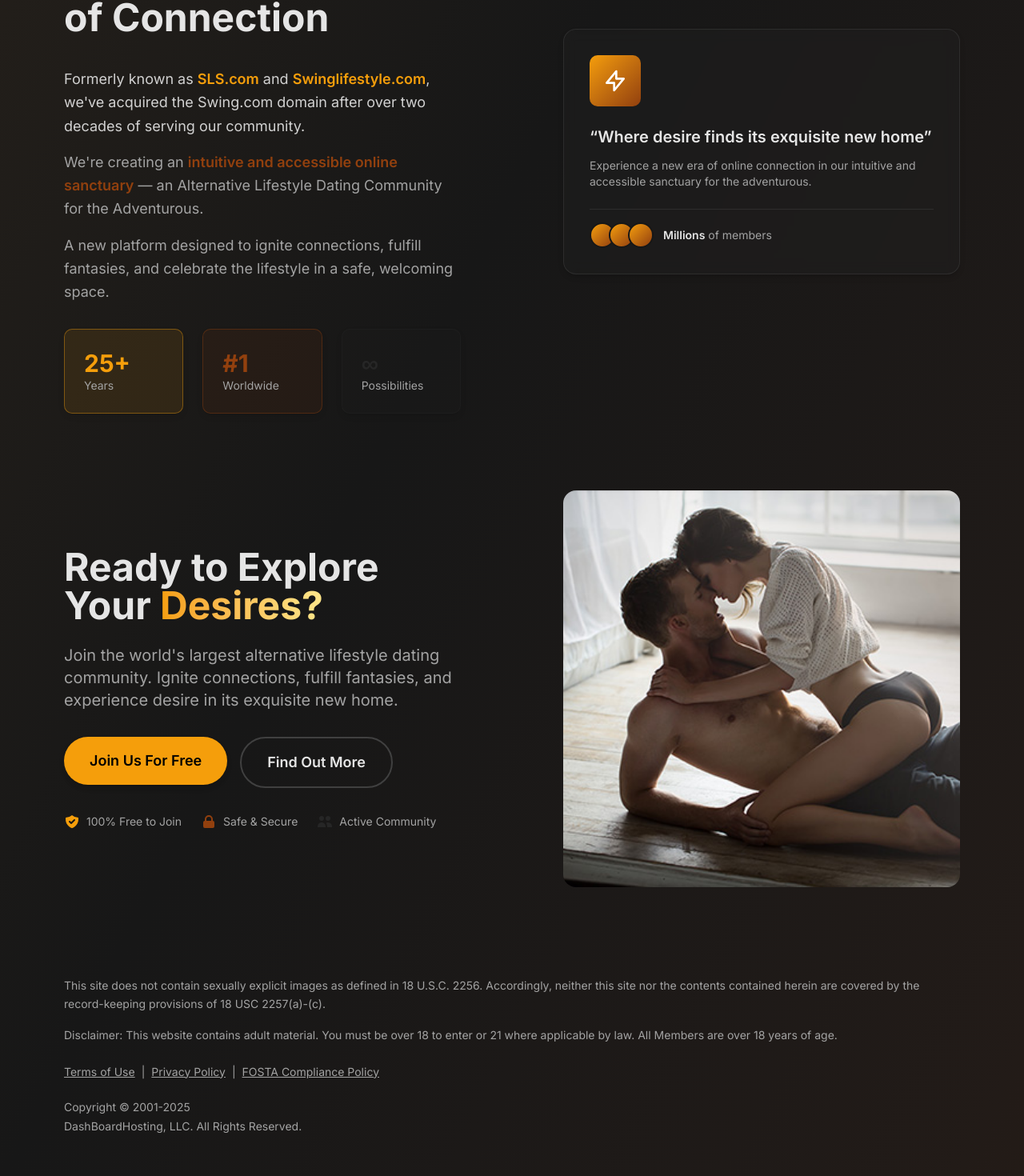
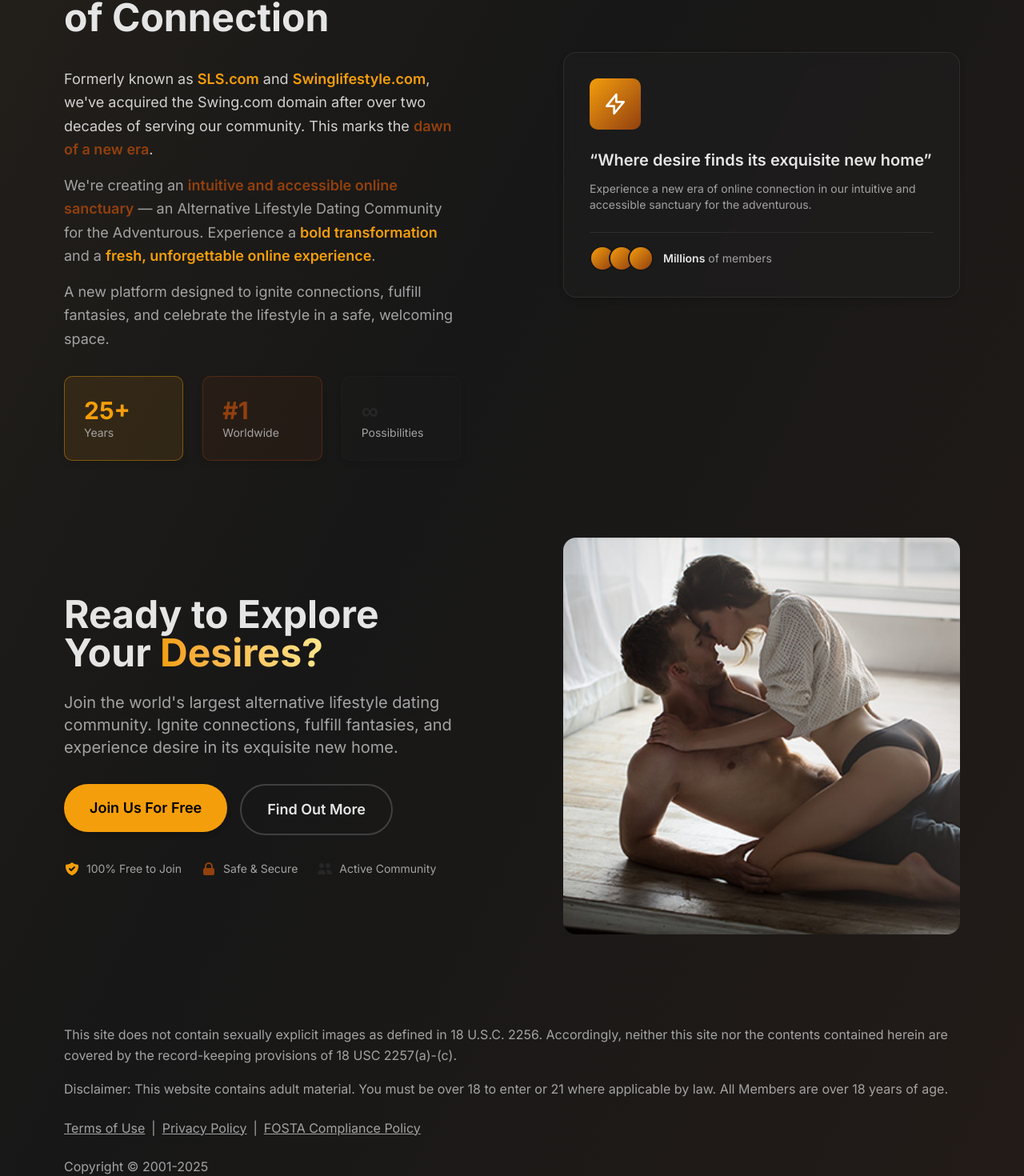
Before and after one commit to mysleekdesigns/swing-lp, a Next.js app: page / in a window 1280 px wide. Shown: the part 1003-2473 px from the top of the page at 80% size. Built offline with nearby package versions, Linux system fonts and the light colour scheme.

Commit message:
fixed all links

```diff
--- a/src/components/features/LoginCard.tsx
+++ b/src/components/features/LoginCard.tsx
@@ -1,6 +1,7 @@
 "use client"
 
 import * as React from "react"
+import Link from "next/link"
 import { motion } from "framer-motion"
 import { Input } from "@/components/ui/input"
 import { Label } from "@/components/ui/label"
@@ -249,12 +250,12 @@ export function LoginCard() {
           >
             <p className="text-sm text-muted-foreground">
               Don&apos;t have an account?{" "}
-              <a
-                href="#"
+              <Link
+                href="/signup"
                 className="text-primary hover:text-primary/80 font-semibold transition-colors duration-200"
               >
                 Sign up
-              </a>
+              </Link>
             </p>
           </motion.div>
         </div>
--- a/src/components/features/SignupCard.tsx
+++ b/src/components/features/SignupCard.tsx
@@ -377,13 +377,13 @@ export function SignupCard() {
                   className="text-sm text-muted-foreground cursor-pointer leading-relaxed"
                 >
                   I accept the{" "}
-                  <a href="#" className="text-primary hover:text-primary/80 transition-colors">
+                  <Link href="/terms-and-conditions" className="text-primary hover:text-primary/80 transition-colors">
                     Terms and Conditions
-                  </a>{" "}
+                  </Link>{" "}
                   and{" "}
-                  <a href="#" className="text-primary hover:text-primary/80 transition-colors">
+                  <Link href="/privacy-policy" className="text-primary hover:text-primary/80 transition-colors">
                     Privacy Policy
-                  </a>
+                  </Link>
                 </Label>
               </div>
               {errors.acceptTerms && (
--- a/src/components/layout/Footer.tsx
+++ b/src/components/layout/Footer.tsx
@@ -28,17 +28,17 @@ const Footer = () => {
       <div className="max-w-[1600px] mx-auto px-6 md:px-12 lg:px-16 xl:px-20 2xl:px-24 py-8 md:py-10 lg:py-12 xl:py-16 2xl:py-20">
         {/* Legal Disclaimers */}
         <div className="space-y-4 mb-6">
-          <p className="text-muted-foreground text-sm leading-relaxed">
+          <p className="text-muted-foreground text-base leading-relaxed">
             This site does not contain sexually explicit images as defined in 18 U.S.C. 2256. Accordingly, neither this site nor the contents contained herein are covered by the record-keeping provisions of 18 USC 2257(a)-(c).
           </p>
-          <p className="text-muted-foreground text-sm leading-relaxed">
+          <p className="text-muted-foreground text-base leading-relaxed">
             Disclaimer: This website contains adult material. You must be over 18 to enter or 21 where applicable by law. All Members are over 18 years of age.
           </p>
         </div>
 
         {/* Navigation Links */}
         <div className="mb-6">
-          <p className="text-sm">
+          <p className="text-base">
             <a
               href="/terms-and-conditions"
               className="text-muted-foreground hover:text-foreground underline transition-colors duration-200"
@@ -64,10 +64,10 @@ const Footer = () => {
 
         {/* Copyright */}
         <div className="space-y-1">
-          <p className="text-muted-foreground text-sm">
+          <p className="text-muted-foreground text-base">
             Copyright © 2001-{currentYear}
           </p>
-          <p className="text-muted-foreground text-sm">
+          <p className="text-muted-foreground text-base">
             DashBoardHosting, LLC. All Rights Reserved.
           </p>
         </div>
--- a/src/components/sections/BrandStorySection.tsx
+++ b/src/components/sections/BrandStorySection.tsx
@@ -4,7 +4,7 @@ import { motion } from 'framer-motion';
 
 export function BrandStorySection() {
   return (
-    <section className="relative overflow-hidden py-12 md:py-14 lg:py-16 xl:py-12 2xl:py-16">
+    <section id="brand-story" className="relative overflow-hidden py-12 md:py-14 lg:py-16 xl:py-12 2xl:py-16">
       {/* Content Container */}
       <div className="relative mx-auto max-w-[1600px] px-6 md:px-12 lg:px-16 xl:px-20 2xl:px-24">
         <div className="grid gap-16 md:gap-20 lg:grid-cols-2 lg:gap-24 xl:gap-32 2xl:gap-40">
@@ -34,11 +34,11 @@ export function BrandStorySection() {
             {/* Story Content - more concise */}
             <div className="space-y-4 text-base sm:text-lg text-muted-foreground leading-relaxed">
               <p className="text-foreground/90">
-                Formerly known as <span className="font-semibold text-primary">SLS.com</span> and <span className="font-semibold text-primary">Swinglifestyle.com</span>, we&apos;ve acquired the Swing.com domain after over two decades of serving our community.
+                Formerly known as <span className="font-semibold text-primary">SLS.com</span> and <span className="font-semibold text-primary">Swinglifestyle.com</span>, we&apos;ve acquired the Swing.com domain after over two decades of serving our community. This marks the <span className="font-semibold text-accent">dawn of a new era</span>.
               </p>
 
               <p>
-                We&apos;re creating an <span className="font-semibold text-accent">intuitive and accessible online sanctuary</span> — an Alternative Lifestyle Dating Community for the Adventurous.
+                We&apos;re creating an <span className="font-semibold text-accent">intuitive and accessible online sanctuary</span> — an Alternative Lifestyle Dating Community for the Adventurous. Experience a <span className="font-semibold text-primary">bold transformation</span> and a <span className="font-semibold text-primary">fresh, unforgettable online experience</span>.
               </p>
 
               <p>
--- a/src/components/sections/CTASection.tsx
+++ b/src/components/sections/CTASection.tsx
@@ -1,6 +1,7 @@
 'use client';
 
 import { motion } from 'framer-motion';
+import Link from 'next/link';
 import Image from 'next/image';
 
 export default function CTASection() {
@@ -34,6 +35,7 @@ export default function CTASection() {
             {/* CTA Buttons */}
             <div className="flex flex-col sm:flex-row gap-4 items-start">
               {/* Primary CTA */}
+              <Link href="/signup">
                 <motion.button
                   className="px-8 py-4 rounded-full text-lg font-semibold text-primary-foreground bg-primary hover:bg-primary/90 shadow-lg hover:shadow-xl transition-all"
                   whileHover={{ scale: 1.02 }}
@@ -41,10 +43,14 @@ export default function CTASection() {
                 >
                   Join Us For Free
                 </motion.button>
+              </Link>
 
               {/* Secondary CTA */}
               <motion.button
-                className="px-8 py-4 rounded-full text-lg font-semibold text-foreground border-2 border-border hover:border-primary/50 transition-colors"
+                onClick={() => {
+                  document.getElementById('brand-story')?.scrollIntoView({ behavior: 'smooth' });
+                }}
+                className="px-8 py-4 rounded-full text-lg font-semibold text-foreground border-2 border-border hover:border-primary/50 transition-colors cursor-pointer"
                 whileHover={{ scale: 1.02 }}
                 whileTap={{ scale: 0.98 }}
               >
```
Lines whose indentation alone changed are shown as unchanged.
